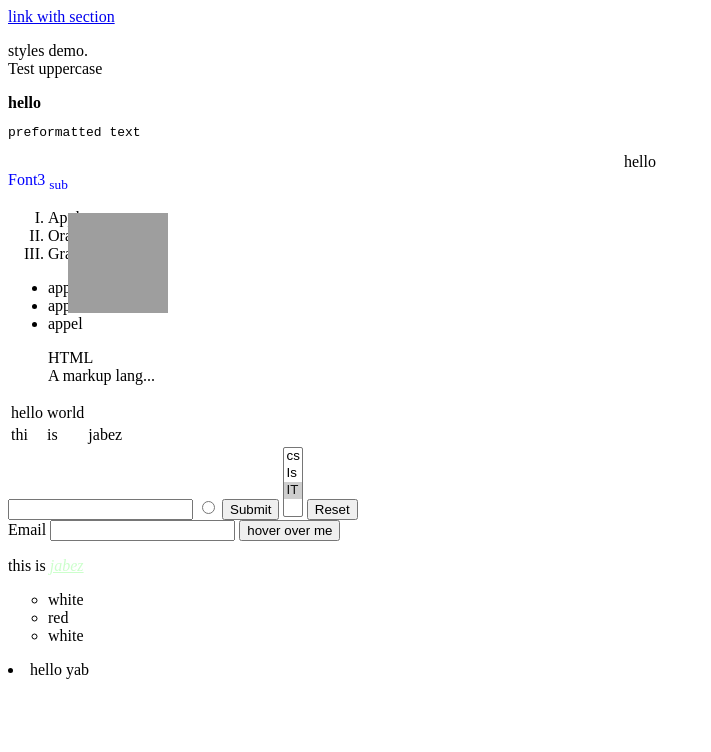
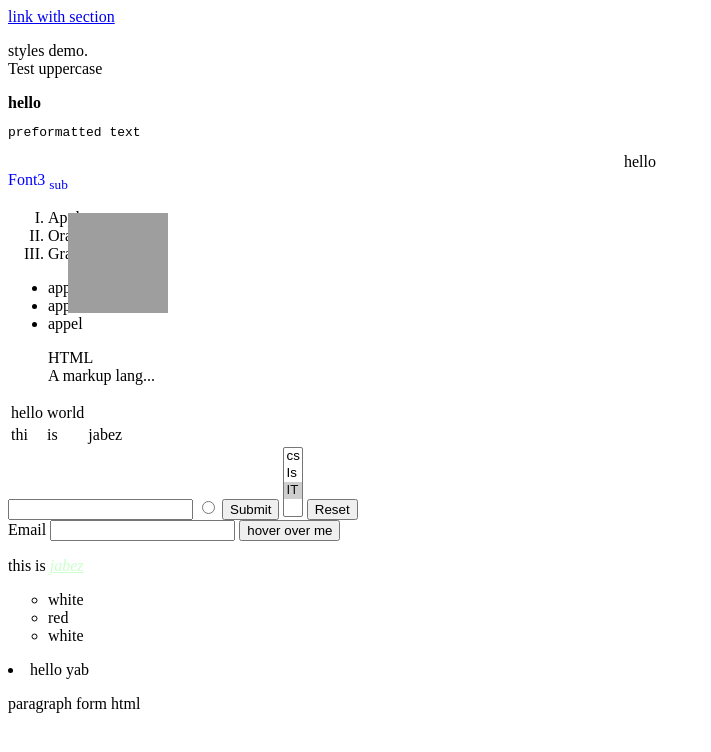
Before and after one commit to jabezinu/studyForExam0, a plain HTML site: page index.html in a window 1280 px wide. Shown: the whole page, without its empty margins (0-711 px from the left). Drawn offline with Linux system fonts and the light colour scheme; grey boxes are pictures that could not be loaded; a script that the page names is missing.

Commit message:
keep going

```diff
--- a/index.html
+++ b/index.html
@@ -73,6 +73,6 @@
         <li>white</li>
     </ul>
     <li>hello yab</li>
-    <p id="yab2"></p>
+    <p id="yab2">paragraph form html</p>
 </body>
 </html>
```
